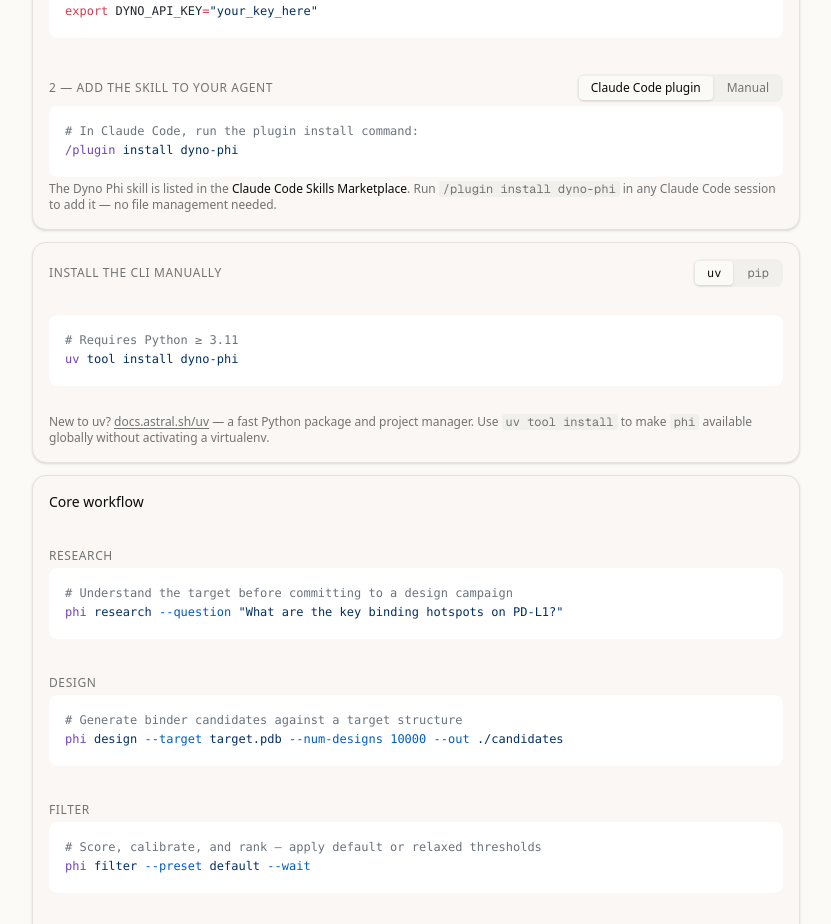
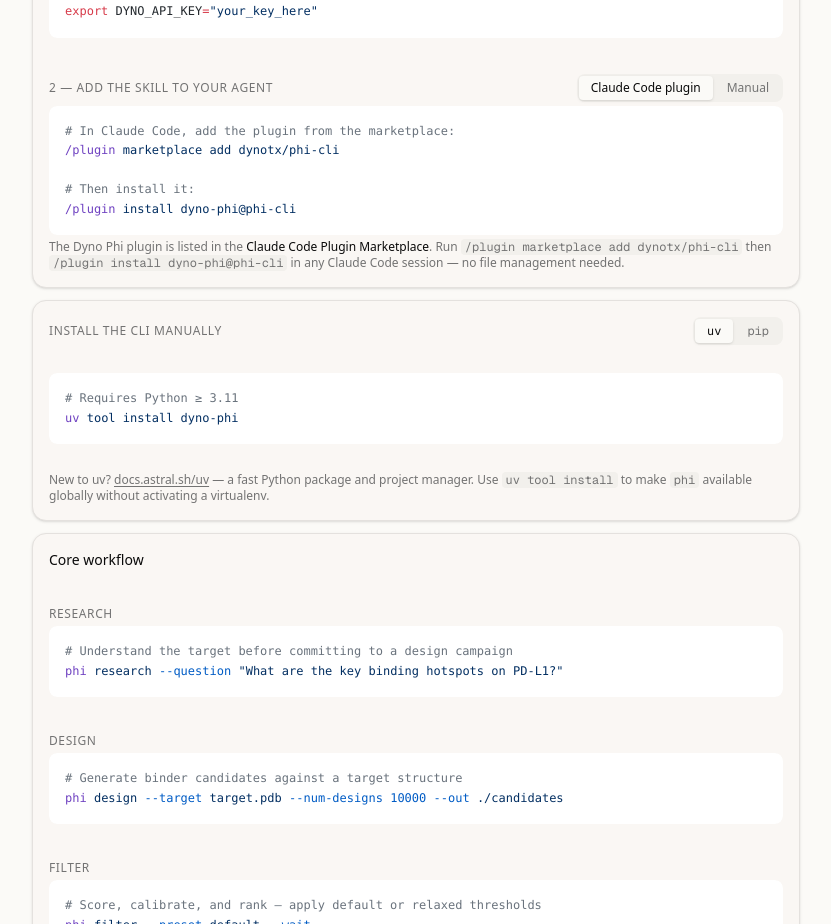
Before and after one commit to davidlevybooth-dyno/phi-ui, a Next.js app: page / in a window 1280 px wide. Shown: the part 1160-2084 px from the top of the page, without its empty margins (56-887 px from the left). Built offline with nearby package versions, Linux system fonts and the light colour scheme; no server answers.

Commit message:
add phi plugin

```diff
--- a/src/app/(dashboard)/dashboard/settings/page.tsx
+++ b/src/app/(dashboard)/dashboard/settings/page.tsx
@@ -63,24 +63,6 @@
 
         <APIKeys />
 
-        <Separator />
-
-        <div>
-          <p className="text-xs text-muted-foreground mb-2">Using your API key</p>
-          <pre className="bg-muted rounded-md p-3 text-xs overflow-x-auto leading-relaxed">
-            <code>{`# Base URL (no /api/v1 — phi appends it). Use http://localhost:8000 for local backend.
-export DYNO_API_BASE_URL="${process.env.NEXT_PUBLIC_API_BASE_URL ?? "https://design.dynotx.com"}"
-export DYNO_API_KEY="YOUR_API_KEY"
-
-# Verify: phi login
-
-# Example curl
-curl -X POST ${process.env.NEXT_PUBLIC_API_BASE_URL ?? "https://api.dyno-agents.app"}/v1/phi/jobs \\
-  -H "x-api-key: YOUR_API_KEY" \\
-  -H "Content-Type: application/json" \\
-  -d '{ "job_type": "esmfold", "params": { ... } }'`}</code>
-          </pre>
-        </div>
       </Card>
 
       {/* Org settings */}
--- a/src/components/landing/skills-tab.tsx
+++ b/src/components/landing/skills-tab.tsx
@@ -38,8 +38,11 @@
 const SETUP_API_KEY = `# Get your key at design.dynotx.com/dashboard/settings
 export DYNO_API_KEY="your_key_here"`;
 
-const SKILL_PLUGIN = `# In Claude Code, run the plugin install command:
-/plugin install dyno-phi`;
+const SKILL_PLUGIN = `# In Claude Code, add the plugin from the marketplace:
+/plugin marketplace add dynotx/phi-cli
+
+# Then install it:
+/plugin install dyno-phi@phi-cli`;
 
 const SKILL_MANUAL = `# Download phi-skill.md and place it in your project's skills/ directory,
 # then reference it in your agent config:
@@ -248,10 +251,11 @@
           />
           {skillMethod === "plugin" ? (
             <p className="text-xs text-muted-foreground">
-              The Dyno Phi skill is listed in the{" "}
-              <span className="text-foreground font-medium">Claude Code Skills Marketplace</span>.
-              Run <code className="font-mono bg-muted px-1 rounded">/plugin install dyno-phi</code> in
-              any Claude Code session to add it — no file management needed.
+              The Dyno Phi plugin is listed in the{" "}
+              <span className="text-foreground font-medium">Claude Code Plugin Marketplace</span>.
+              Run <code className="font-mono bg-muted px-1 rounded">/plugin marketplace add dynotx/phi-cli</code>{" "}
+              then <code className="font-mono bg-muted px-1 rounded">/plugin install dyno-phi@phi-cli</code> in
+              any Claude Code session — no file management needed.
             </p>
           ) : (
             <p className="text-xs text-muted-foreground">
--- a/src/components/model-page/model-cli-tab.tsx
+++ b/src/components/model-page/model-cli-tab.tsx
@@ -6,14 +6,15 @@
 import { CodeHighlight } from "@/components/ui/code-highlight";
 import { type ModelInfo, CLAUDE_SKILLS } from "@/lib/models-data";
 
-const SETUP_SNIPPET = `# 1. Install the phi CLI (zero external dependencies)
-pip install -e ./skills/dyno-phi/
+const SETUP_SNIPPET = `# 1. Install the phi CLI
+pip install dyno-phi
+# or: uv tool install dyno-phi
 
 # 2. Set your API key
 export DYNO_API_KEY="your_key_here"
 
 # 3. Verify
-phi jobs`;
+phi login`;
 
 export function ModelCliTab({ model }: { model: ModelInfo }) {
   const masterSkill = CLAUDE_SKILLS.find((s) => s.id === "phi");
```
